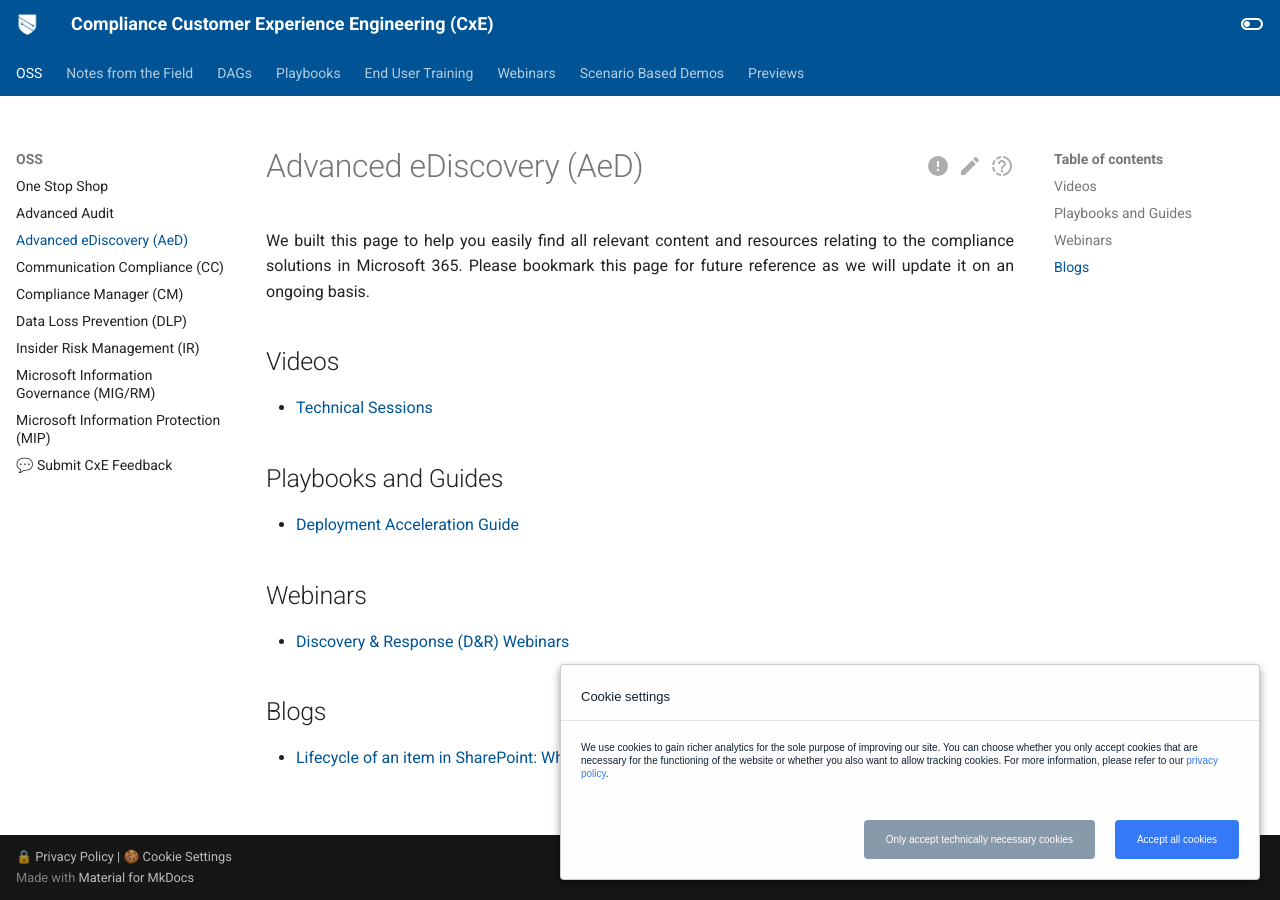
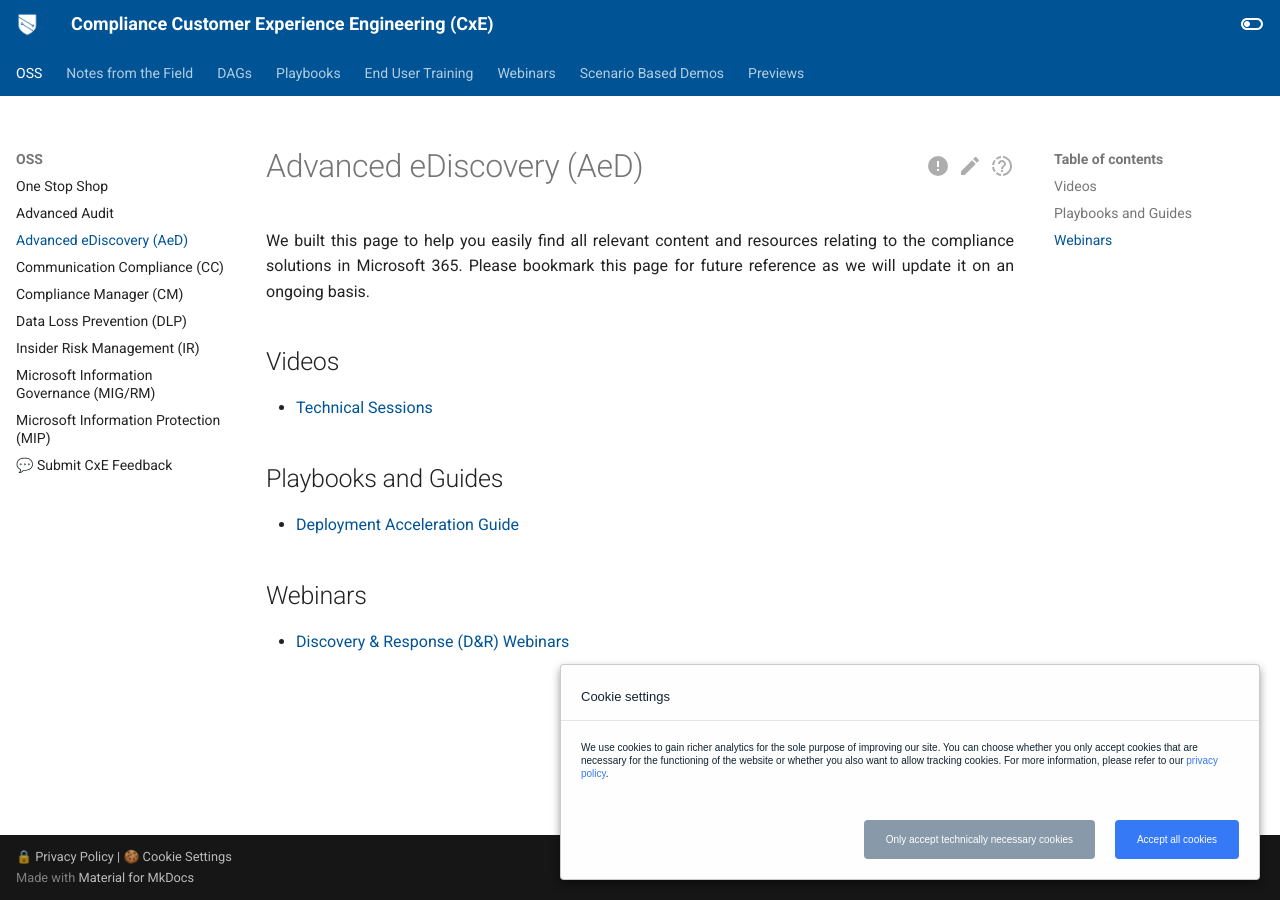
Before and after one commit to microsoft/ComplianceCxE, an MkDocs documentation site: the page built from docs/resources/aed.md, in a window 1280 px wide. Built offline with MkDocs 1.6.1 and Material for MkDocs 9.7.7, drawn with Linux system fonts in a browser that asks for light colours; comment, search, counter and statistics services are not loaded.

Commit message:
Update aed.md

```diff
--- a/docs/resources/aed.md
+++ b/docs/resources/aed.md
@@ -14,6 +14,3 @@
 
 ## Webinars
 * [Discovery & Response (D&R) Webinars](../../webinars#discovery--response)
-
-## Blogs
-* [Lifecycle of an item in SharePoint: Where does it go?](https://techcommunity.microsoft.com/t5/security-compliance-and-identity/lifecycle-of-an-item-in-sharepoint-where-does-it-go/ba-p/1751228)
```
